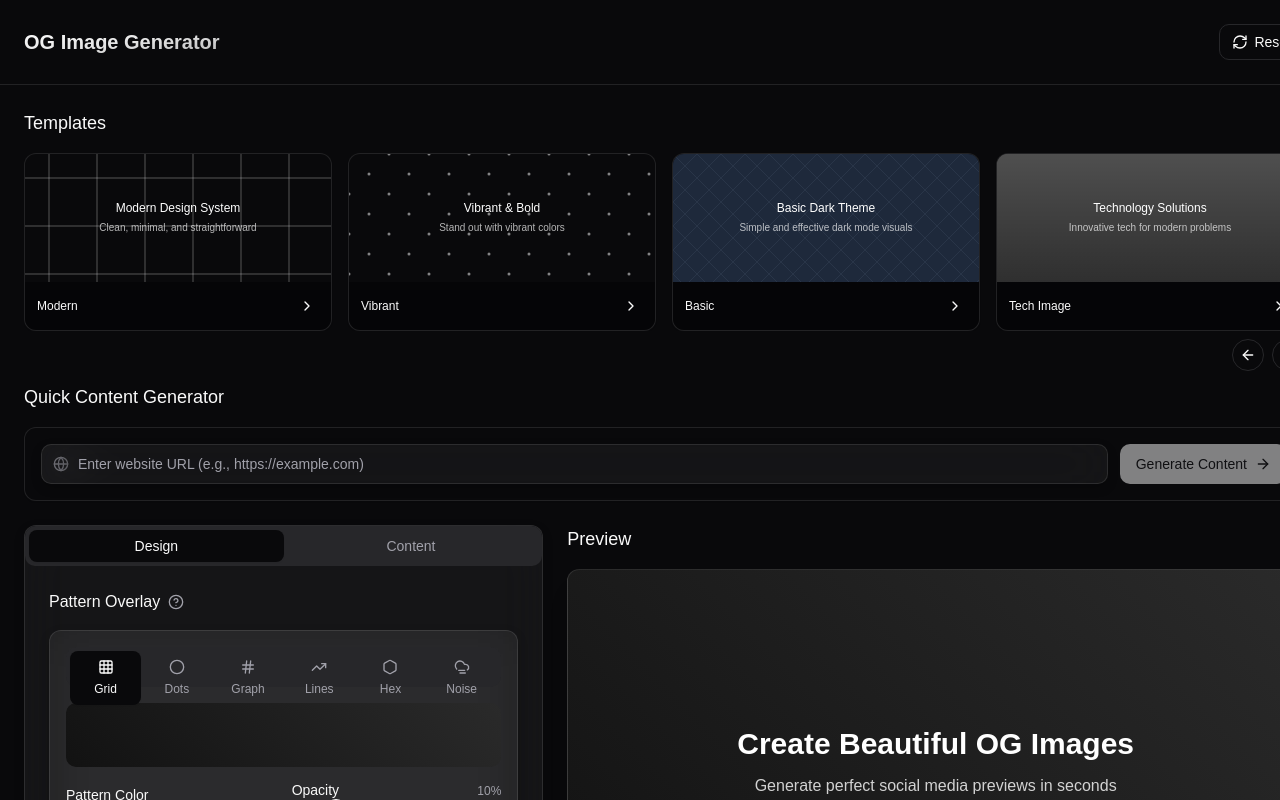
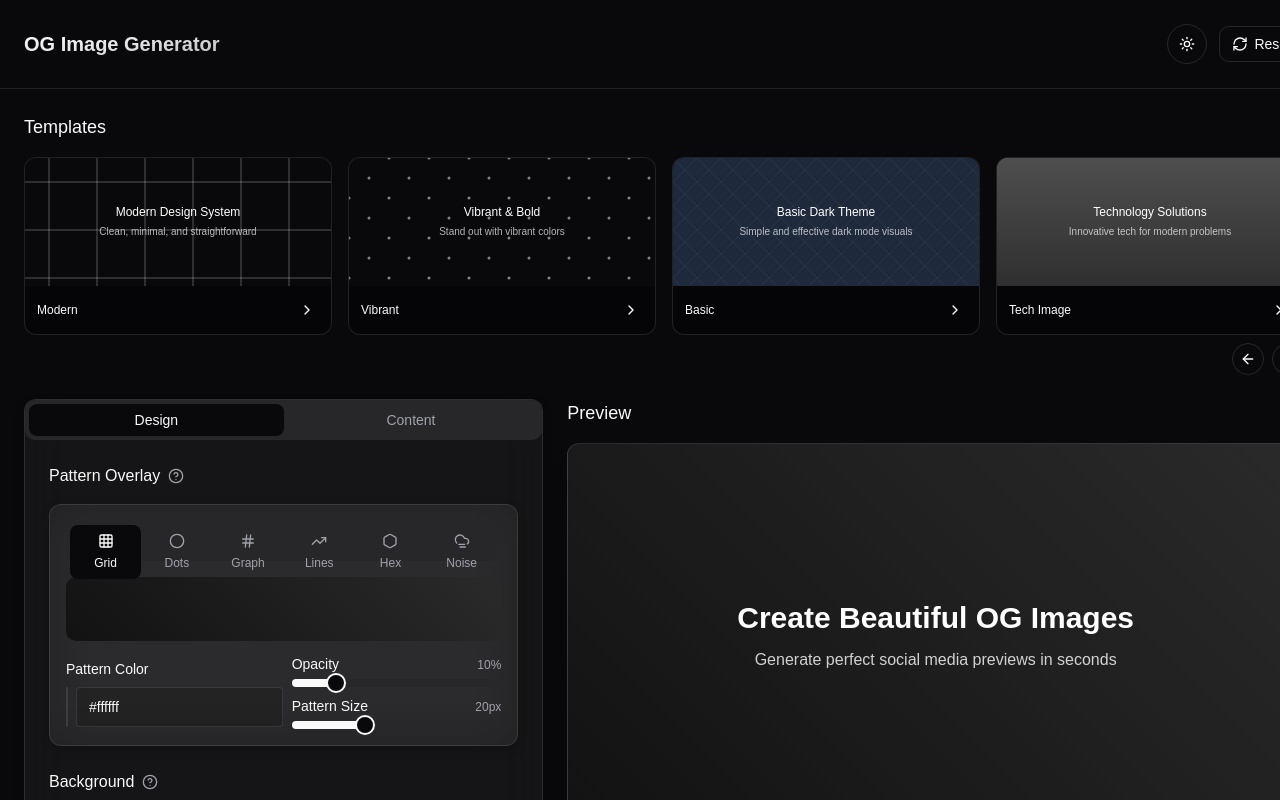
Before and after one commit to Aasuyadav1/pixel-pattern-generator, a React (Vite) app: page / in a window 1280 px wide. Shown: the top 800 px of the page. Built offline with nearby package versions, Linux system fonts and the light colour scheme; grey boxes are pictures that could not be loaded.

Commit message:
feat: Add theme switcher and move content generator
Implement a theme switcher for dark and light modes.
Move the quick content generator to the content tab.

```diff
--- a/src/components/ImageGenerator/OGImageGenerator.tsx
+++ b/src/components/ImageGenerator/OGImageGenerator.tsx
@@ -17,6 +17,7 @@ import ContentEditor from "./ContentEditor";
 import PlatformPreview from "./PlatformPreview";
 import TemplateSelector from "./TemplateSelector";
 import WebsiteUrlGenerator from "./WebsiteUrlGenerator";
+import ThemeSwitcher from "./ThemeSwitcher";
 import {
   PatternSettings,
   defaultPatternSettings,
@@ -83,6 +84,7 @@ const OGImageGenerator = () => {
           </div>
 
           <div className="flex items-center gap-3">
+            <ThemeSwitcher />
             <Button
               variant="outline"
               size="sm"
@@ -100,14 +102,6 @@ const OGImageGenerator = () => {
           <div className="max-w-screen-xl mx-auto">
             <h2 className="text-lg font-medium mb-4">Templates</h2>
             <TemplateSelector onSelectTemplate={handleTemplateSelect} />
-          </div>
-        </div>
-
-        {/* Website URL Generator */}
-        <div className="p-6 pt-3 pb-0">
-          <div className="max-w-screen-xl mx-auto">
-            <h2 className="text-lg font-medium mb-4">Quick Content Generator</h2>
-            <WebsiteUrlGenerator onContentGenerated={handleWebsiteContentGenerated} />
           </div>
         </div>
 
@@ -130,7 +124,8 @@ const OGImageGenerator = () => {
                         <GradientSelector pattern={pattern} onChange={setPattern} />
                       </TabsContent>
 
-                      <TabsContent value="content" className="mt-0">
+                      <TabsContent value="content" className="mt-0 space-y-6">
+                        <WebsiteUrlGenerator onContentGenerated={handleWebsiteContentGenerated} />
                         <ContentEditor
                           title={title}
                           subtitle={subtitle}
--- /dev/null
+++ b/src/components/ImageGenerator/ThemeSwitcher.tsx
@@ -0,0 +1,53 @@
+
+import { Sun, Moon } from "lucide-react";
+import { Button } from "@/components/ui/button";
+import { useEffect, useState } from "react";
+
+const ThemeSwitcher = () => {
+  const [theme, setTheme] = useState<'dark' | 'light'>('dark');
+
+  // Check if window is available (client-side only)
+  useEffect(() => {
+    // Get stored theme or default to dark
+    const savedTheme = localStorage.getItem('theme') as 'dark' | 'light' || 'dark';
+    setTheme(savedTheme);
+    applyTheme(savedTheme);
+  }, []);
+
+  const toggleTheme = () => {
+    const newTheme = theme === 'dark' ? 'light' : 'dark';
+    setTheme(newTheme);
+    applyTheme(newTheme);
+    localStorage.setItem('theme', newTheme);
+  };
+
+  const applyTheme = (theme: 'dark' | 'light') => {
+    const root = window.document.documentElement;
+
+    if (theme === 'dark') {
+      root.classList.add('dark');
+      root.classList.remove('light');
+    } else {
+      root.classList.add('light');
+      root.classList.remove('dark');
+    }
+  };
+
+  return (
+    <Button
+      variant="outline"
+      size="icon"
+      onClick={toggleTheme}
+      className="rounded-full"
+      aria-label={`Switch to ${theme === 'dark' ? 'light' : 'dark'} mode`}
+    >
+      {theme === 'dark' ? (
+        <Sun className="h-4 w-4" />
+      ) : (
+        <Moon className="h-4 w-4" />
+      )}
+    </Button>
+  );
+};
+
+export default ThemeSwitcher;
--- a/src/components/ImageGenerator/WebsiteUrlGenerator.tsx
+++ b/src/components/ImageGenerator/WebsiteUrlGenerator.tsx
@@ -2,7 +2,6 @@
 import { useState } from "react";
 import { Input } from "@/components/ui/input";
 import { Button } from "@/components/ui/button";
-import { Card, CardContent } from "@/components/ui/card";
 import { Globe, ArrowRight, Loader2 } from "lucide-react";
 import { toast } from "sonner";
 
@@ -68,8 +67,8 @@ const WebsiteUrlGenerator = ({ onContentGenerated }: WebsiteUrlGeneratorProps) =
   };
 
   return (
-    <Card className="border-white/10 overflow-hidden animate-fade-in">
-      <CardContent className="p-4">
+    <div className="space-y-2 mb-6">
+      <h3 className="text-sm font-medium mb-2">Quick Content Generator</h3>
       <div className="flex flex-col sm:flex-row gap-3">
         <div className="relative flex-1">
           <Globe className="absolute left-3 top-3 h-4 w-4 text-muted-foreground" />
@@ -92,14 +91,13 @@ const WebsiteUrlGenerator = ({ onContentGenerated }: WebsiteUrlGeneratorProps) =
             </>
           ) : (
             <>
-                Generate Content
+              Generate
               <ArrowRight className="h-4 w-4" />
             </>
           )}
         </Button>
       </div>
-      </CardContent>
-    </Card>
+    </div>
   );
 };
 
--- a/src/index.css
+++ b/src/index.css
@@ -46,6 +46,45 @@
 
     --radius: 0.75rem;
   }
+
+  .light {
+    --background: 0 0% 100%;
+    --foreground: 240 10% 3.9%;
+
+    --card: 0 0% 100%;
+    --card-foreground: 240 10% 3.9%;
+
+    --popover: 0 0% 100%;
+    --popover-foreground: 240 10% 3.9%;
+
+    --primary: 240 5.9% 10%;
+    --primary-foreground: 0 0% 98%;
+
+    --secondary: 240 4.8% 95.9%;
+    --secondary-foreground: 240 5.9% 10%;
+
+    --muted: 240 4.8% 95.9%;
+    --muted-foreground: 240 3.8% 46.1%;
+
+    --accent: 240 4.8% 95.9%;
+    --accent-foreground: 240 5.9% 10%;
+
+    --destructive: 0 84.2% 60.2%;
+    --destructive-foreground: 0 0% 98%;
+
+    --border: 240 5.9% 90%;
+    --input: 240 5.9% 90%;
+    --ring: 240 5.9% 10%;
+
+    --sidebar-background: 0 0% 100%;
+    --sidebar-foreground: 240 10% 3.9%;
+    --sidebar-primary: 217.2 91.2% 59.8%;
+    --sidebar-primary-foreground: 0 0% 100%;
+    --sidebar-accent: 240 4.8% 95.9%;
+    --sidebar-accent-foreground: 240 5.9% 10%;
+    --sidebar-border: 240 5.9% 90%;
+    --sidebar-ring: 217.2 91.2% 59.8%;
+  }
 }
 
 @layer base {
@@ -77,11 +116,23 @@
     @apply backdrop-blur-xl bg-white/5 border border-white/10 shadow-[0_4px_12px_-2px_rgba(0,0,0,0.3)];
   }
 
+  .light .glass-morphism {
+    @apply backdrop-blur-xl bg-black/5 border border-black/10 shadow-[0_4px_12px_-2px_rgba(0,0,0,0.15)];
+  }
+
   .neo-blur {
     @apply backdrop-blur-2xl bg-black/40 border border-white/10;
+  }
+
+  .light .neo-blur {
+    @apply backdrop-blur-2xl bg-white/40 border border-black/10;
   }
 
   .text-gradient {
     @apply bg-gradient-to-br from-white via-white/90 to-white/70 bg-clip-text text-transparent;
   }
+
+  .light .text-gradient {
+    @apply bg-gradient-to-br from-black via-black/90 to-black/70 bg-clip-text text-transparent;
+  }
 }
```
Lines whose indentation alone changed are shown as unchanged.
